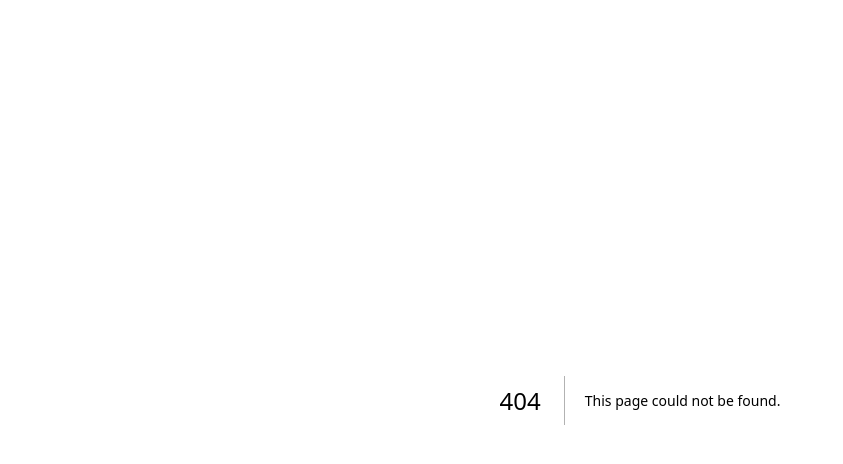
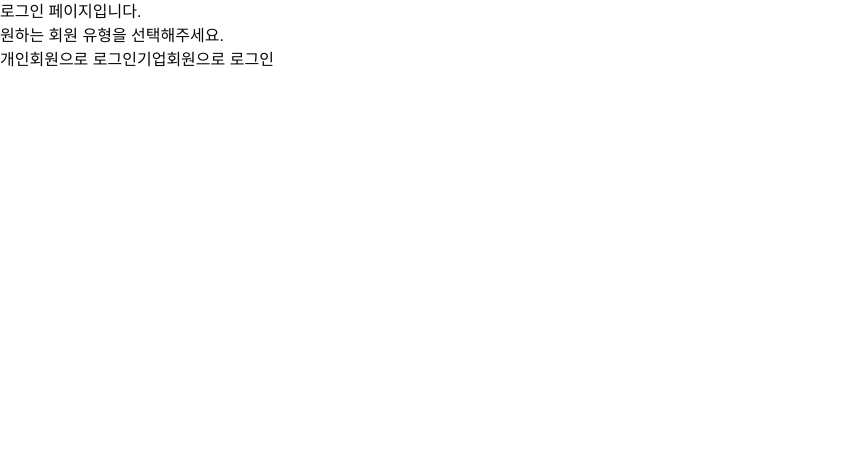
Before and after one commit to ALBAMONZ-LAB/FE_repo, a Next.js app: page /login in a window 1280 px wide. Before the commit this address had no page. Shown: the top 464 px of the page, without its empty margins (0-843 px from the left). Built offline with nearby package versions, Linux system fonts and the light colour scheme.

Commit message:
Add loginPage

```diff
--- /dev/null
+++ b/src/app/login/page.tsx
@@ -0,0 +1,10 @@
+export default function LoginPage() {
+    return (
+        <div>
+            <h1>로그인 페이지입니다.</h1>
+            <p>원하는 회원 유형을 선택해주세요.</p>
+            <button>개인회원으로 로그인</button>
+            <button>기업회원으로 로그인</button>
+        </div>
+    )
+}
```
